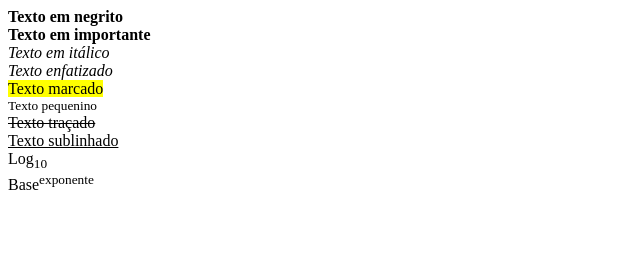
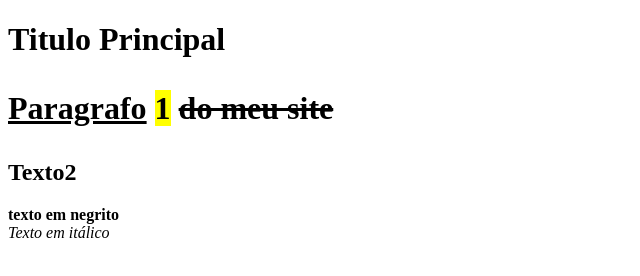
Before and after one commit to BorgesLucas21/projeto01, a plain HTML site: page Index.html in a window 1280 px wide. Shown: the whole page, without its empty margins (0-640 px from the left). Drawn offline with Linux system fonts and the light colour scheme.

Commit message:
Head and Body

```diff
--- a/Index.html
+++ b/Index.html
@@ -1,23 +1,21 @@
+<!DOCTYPE html> <!--versão 5 dp HTML-->
 <html>
-<!--Formatação de textos-->
-<b>Texto em negrito</b>
-<br>
-<strong>Texto em importante</strong>
+<head>  <!--cabeçalho invisível-->
+
+</head>
+<body>
+ <h1>Titulo Principal
+
+<p><u>Paragrafo</u> <mark>1</mark> <del>do meu site</del></p> </h1>
+
+<h2>Texto2</h2>
+
+<!--Formação de Textos-->
+<b>texto em negrito</b>
 <br>
 <i>Texto em itálico</i>
-<br>
-<em>Texto enfatizado</em>
-<br>
-<mark>Texto marcado</mark>
-<br>
-<small>Texto pequenino</small>
-<br>
-<del>Texto traçado</del>
-<br>
-<u>Texto sublinhado</u>
-<br>
-Log<sub>10</sub>
-<br>
-Base<sup>exponente</sup>
+
+</body>
+
 
 </html>
```
